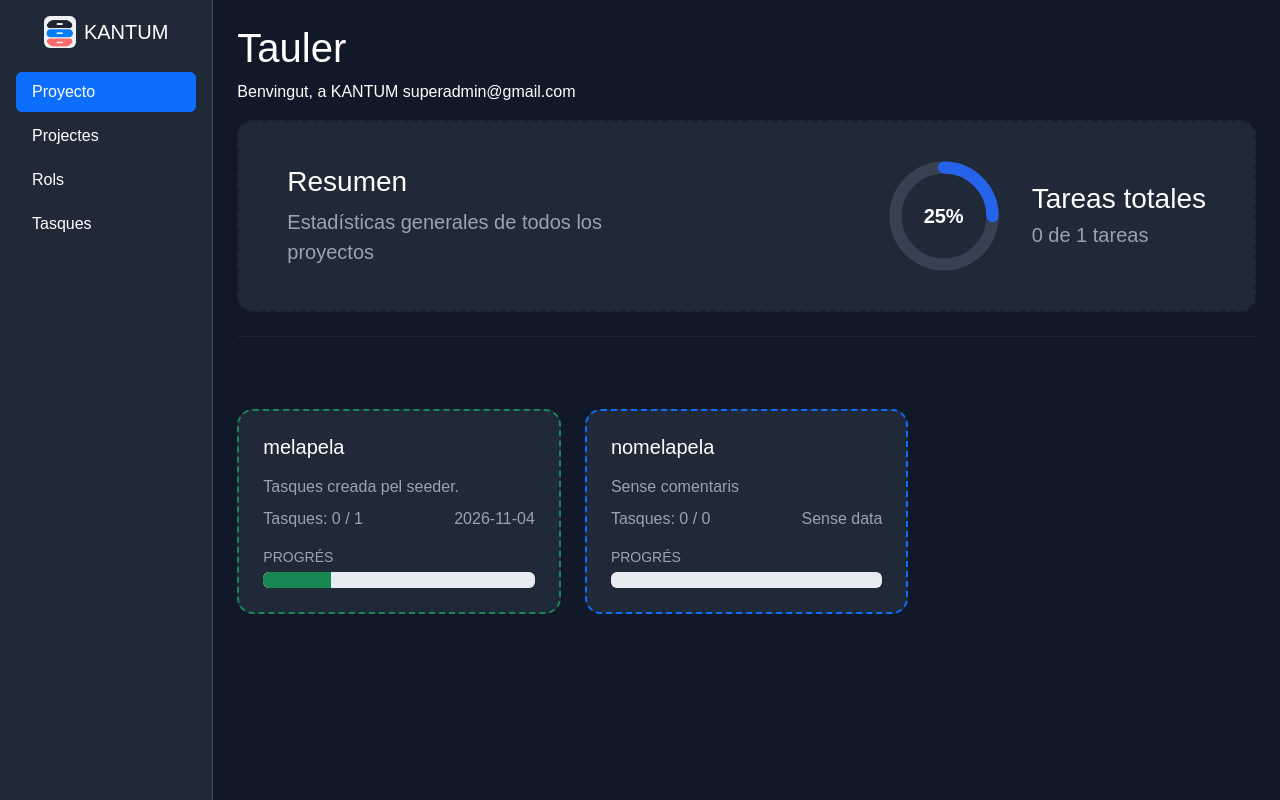
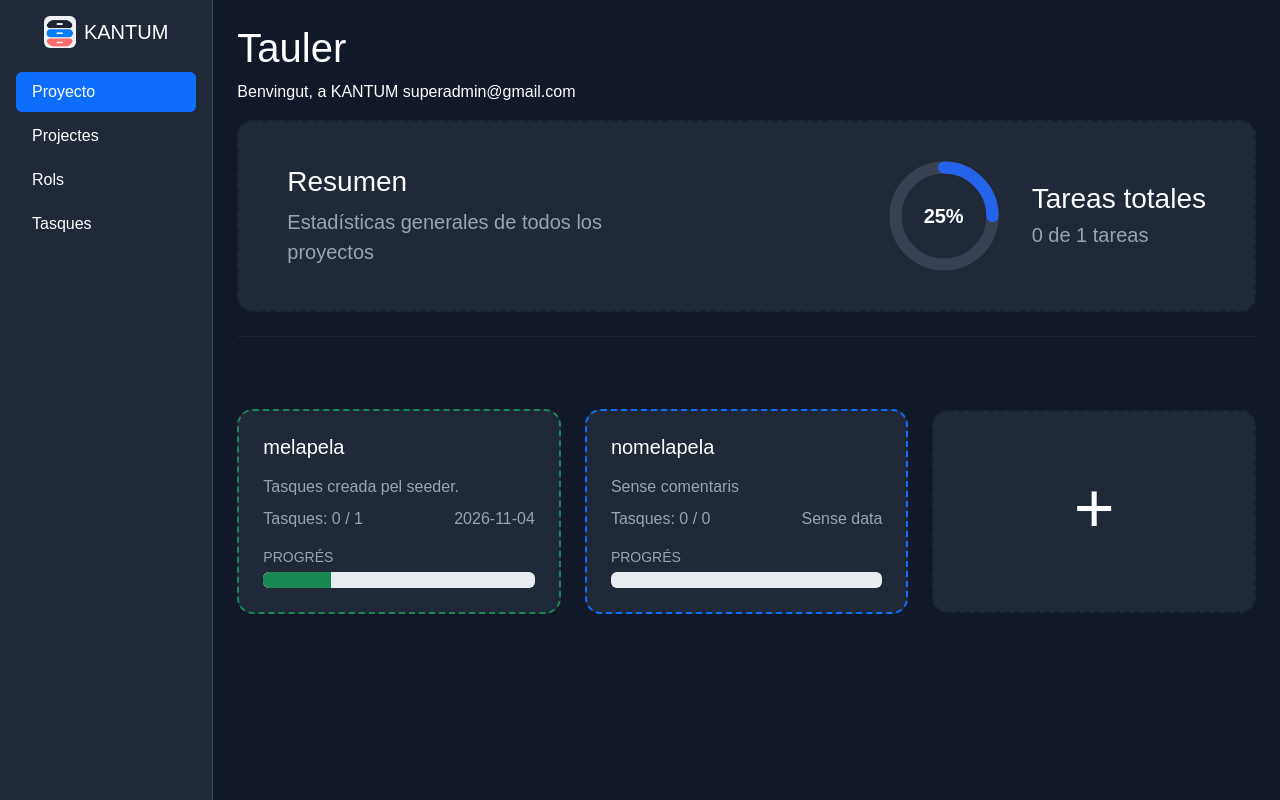
Before and after one commit to RBE-politecnics/Eina_de_gestio_de_projectes_Equipo3, a Laravel app: page /dashboard in a window 1280 px wide. Run offline with Laravel 12, Linux system fonts and the light colour scheme; a user stored in the database is signed in; data comes from the database, SQL or seed files in the repository; style sheets or scripts are compiled from the project's sources.

Commit message:
feat: Implementar boton de crear projecto

```diff
--- a/resources/views/pages/main-dashboard.blade.php
+++ b/resources/views/pages/main-dashboard.blade.php
@@ -90,6 +90,13 @@
                             </div>
                         </div>
                     @endforeach
+                        <button type="button" class=" col-xl-4 border-0 bg-transparent onclick="window.location.href='{{ route('projects.create') }}'>
+                            <div class="card dashboard-card bg-secondary text-white rounded-4 h-100 d-flex justify-content-center">
+                                    <h5 style="font-size: 70px;">+</h5>
+                            </div>
+                        </button>
+
+
 
                 </div>
             </main>
```
